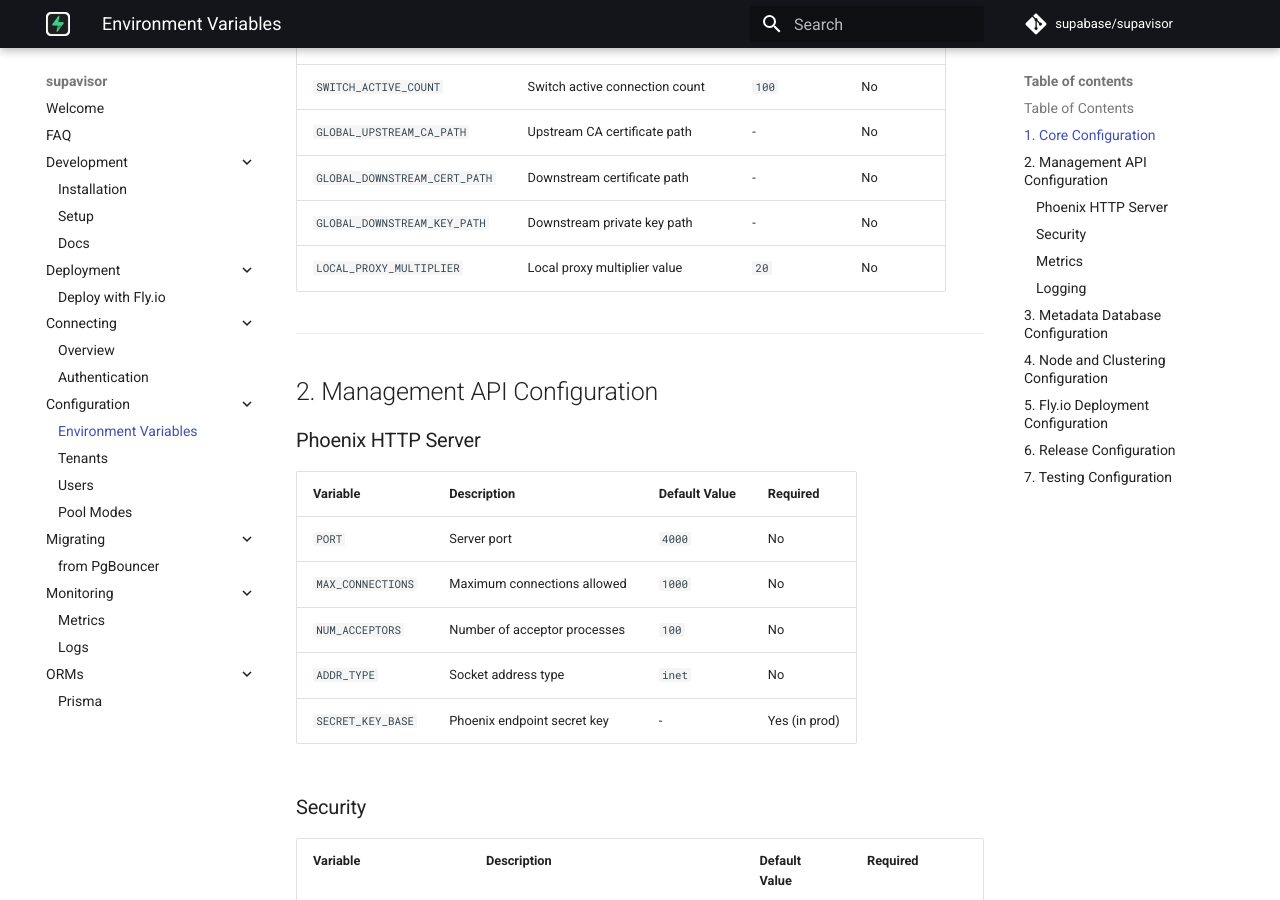
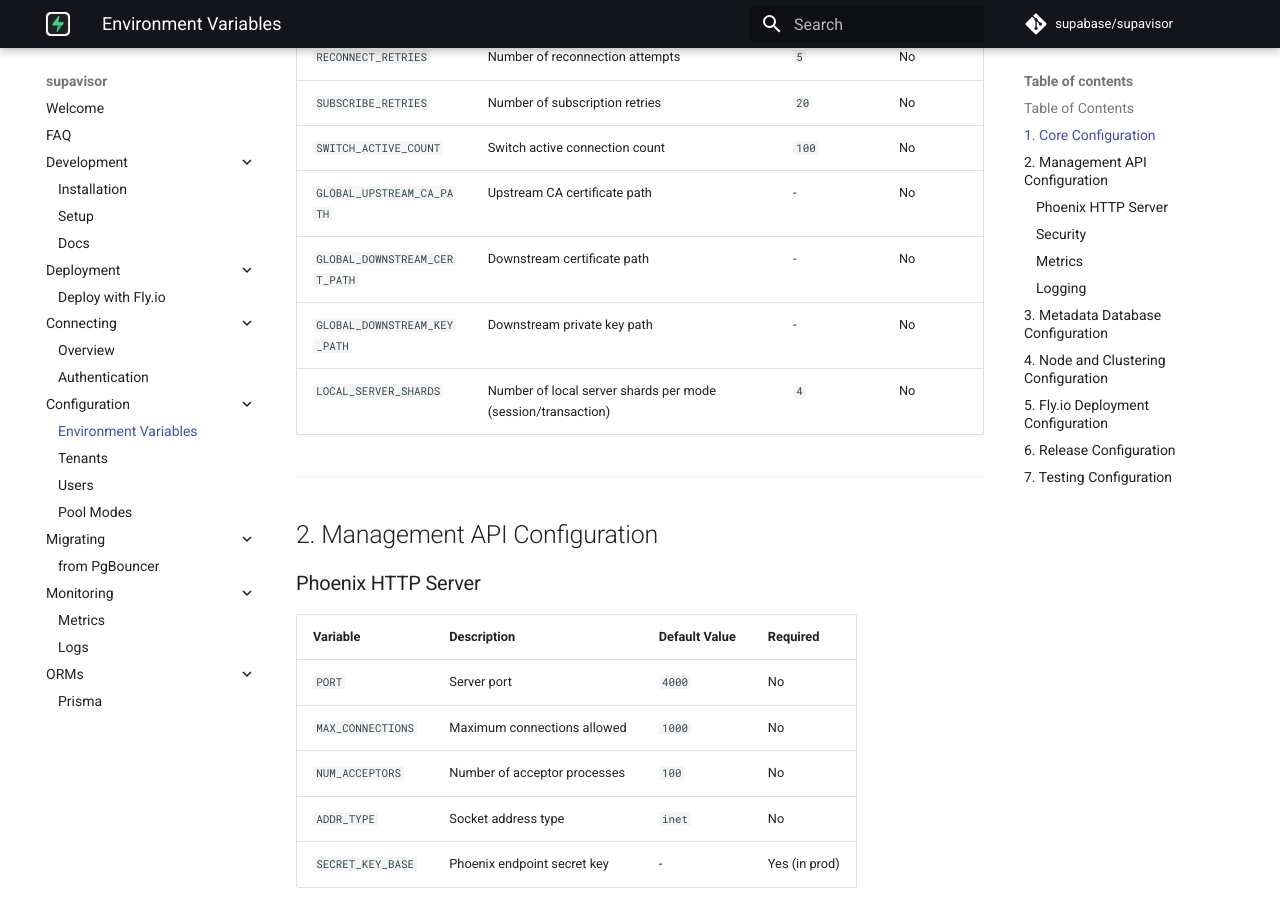
Before and after one commit to supabase/supavisor, an MkDocs documentation site: the page built from docs/configuration/env.md, in a window 1280 px wide and 900 px high, scrolled down 1055 px. Built offline with MkDocs 1.6.1 and Material for MkDocs 9.7.7, drawn with Linux system fonts in a browser that asks for light colours; comment, search, counter and statistics services are not loaded.

Commit message:
feat: implement Ranch listener sharding
Instead of using single Ranch listeners for session and transaction modes,
create configurable shards per mode to distribute connections across multiple
ports. This prevents hitting the ~65k connection limit per port, without
needing to maintain one ranch instance per pool.

Additionally, remove the unused local_proxy_multiplier configuration

```diff
--- a/docs/configuration/env.md
+++ b/docs/configuration/env.md
@@ -20,19 +20,19 @@ This document provides a categorized list of all environment variables used in S
 
 ## 1. Core Configuration
 
-| Variable                      | Description                     | Default Value | Required |
-| ----------------------------- | ------------------------------- | ------------- | -------- |
-| `PROXY_PORT_TRANSACTION`      | Transaction pool port           | `6543`        | No       |
-| `PROXY_PORT_SESSION`          | Session pool port               | `5432`        | No       |
-| `PROXY_PORT`                  | Internal proxy port             | `5412`        | No       |
-| `RECONNECT_ON_DB_CLOSE`       | Enable reconnection on close    | `false`       | No       |
-| `RECONNECT_RETRIES`           | Number of reconnection attempts | `5`           | No       |
-| `SUBSCRIBE_RETRIES`           | Number of subscription retries  | `20`          | No       |
-| `SWITCH_ACTIVE_COUNT`         | Switch active connection count  | `100`         | No       |
-| `GLOBAL_UPSTREAM_CA_PATH`     | Upstream CA certificate path    | -             | No       |
-| `GLOBAL_DOWNSTREAM_CERT_PATH` | Downstream certificate path     | -             | No       |
-| `GLOBAL_DOWNSTREAM_KEY_PATH`  | Downstream private key path     | -             | No       |
-| `LOCAL_PROXY_MULTIPLIER`      | Local proxy multiplier value    | `20`          | No       |
+| Variable                      | Description                                                  | Default Value | Required |
+| ----------------------------- | ------------------------------------------------------------ | ------------- | -------- |
+| `PROXY_PORT_TRANSACTION`      | Transaction pool port                                        | `6543`        | No       |
+| `PROXY_PORT_SESSION`          | Session pool port                                            | `5432`        | No       |
+| `PROXY_PORT`                  | Internal proxy port                                          | `5412`        | No       |
+| `RECONNECT_ON_DB_CLOSE`       | Enable reconnection on close                                 | `false`       | No       |
+| `RECONNECT_RETRIES`           | Number of reconnection attempts                              | `5`           | No       |
+| `SUBSCRIBE_RETRIES`           | Number of subscription retries                               | `20`          | No       |
+| `SWITCH_ACTIVE_COUNT`         | Switch active connection count                               | `100`         | No       |
+| `GLOBAL_UPSTREAM_CA_PATH`     | Upstream CA certificate path                                 | -             | No       |
+| `GLOBAL_DOWNSTREAM_CERT_PATH` | Downstream certificate path                                  | -             | No       |
+| `GLOBAL_DOWNSTREAM_KEY_PATH`  | Downstream private key path                                  | -             | No       |
+| `LOCAL_SERVER_SHARDS`         | Number of local server shards per mode (session/transaction) | `4`           | No       |
 
 ---
 
```
Also changed, not shown: 5 other files.
